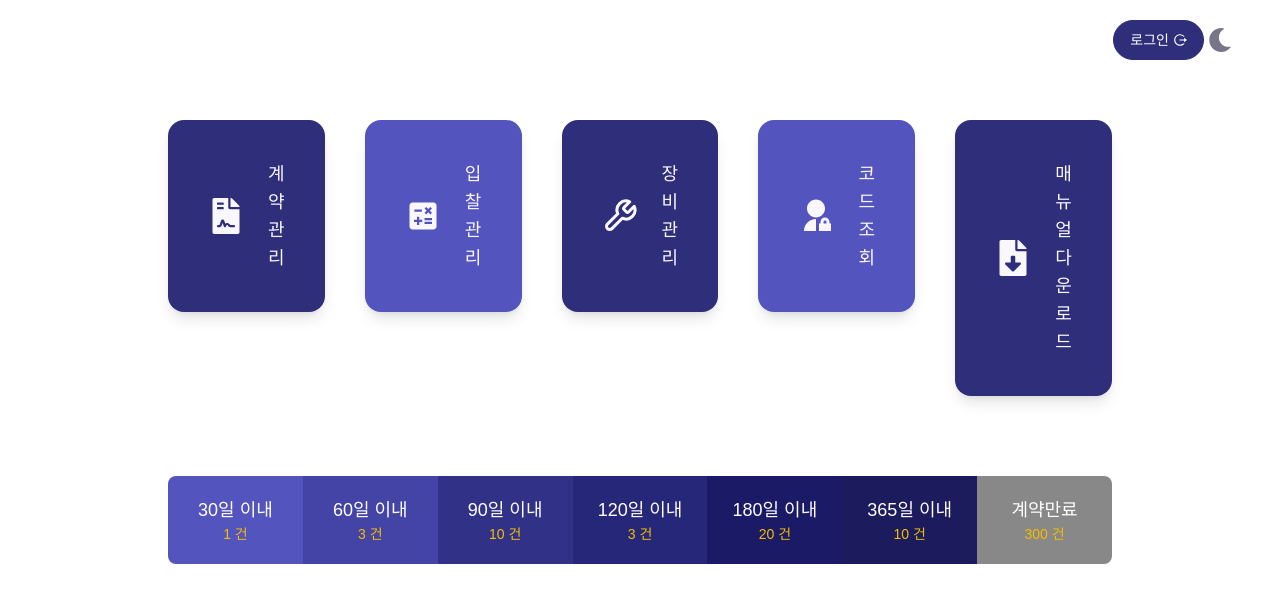
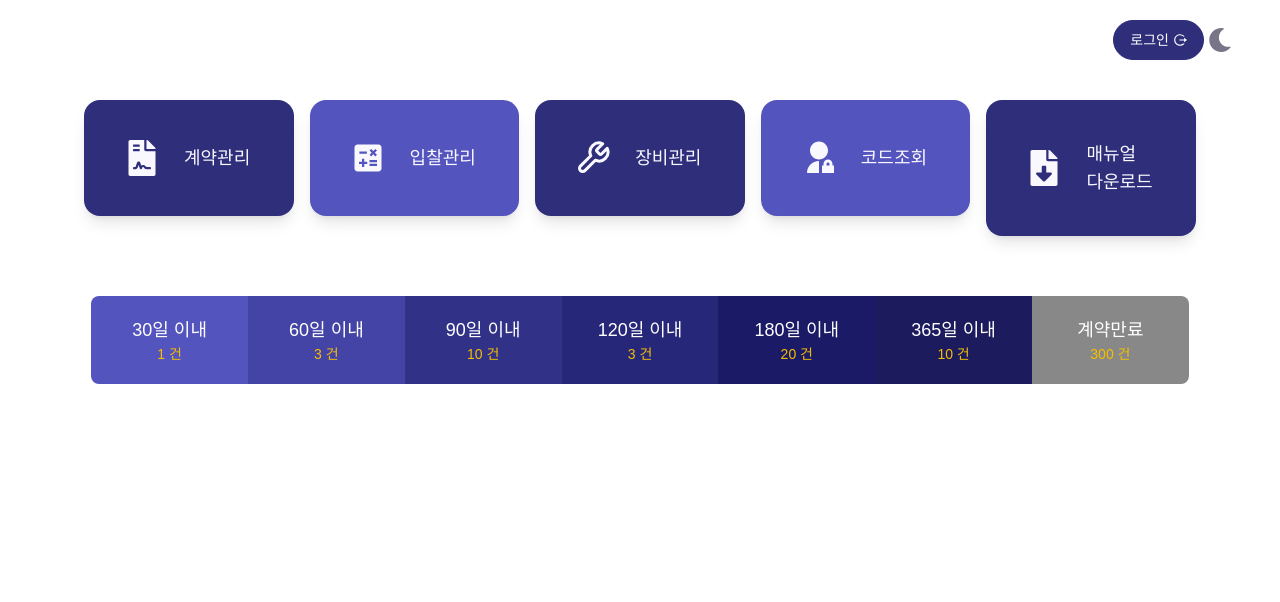
Before and after one commit to Hyeyeon-Ko/pur-ui2, a Next.js app: page /main in a window 1280 px wide. Shown: the top 602 px of the page. Built offline with nearby package versions, Linux system fonts and the light colour scheme; a web font is replaced by a local one.

Commit message:
Style: 대시보드 크기 ui 수정

```diff
--- a/app/main/page.tsx
+++ b/app/main/page.tsx
@@ -112,7 +112,7 @@ const Dashboard = () => {
   return (
     <div className="flex flex-col">
       {user && (
-        <div className="flex w-[80%] p-10 mx-auto items-center">
+        <div className="flex w-[90%] p-10 mx-auto items-center">
           <Label
             customStyle={{
               color: isDarkMode ? colors.white : colors["Grey_Darken-5"],
@@ -123,7 +123,7 @@ const Dashboard = () => {
           <SiNicehash className="text-3xl p-1" />
         </div>
       )}
-      <div className="grid grid-cols-5 gap-10 w-[80%] p-10 mx-auto">
+      <div className="grid grid-cols-5 gap-4 w-[90%] p-5 mx-auto">
         {cardData.map((card, index) => (
           <DashCard
             key={index}
@@ -134,7 +134,7 @@ const Dashboard = () => {
           />
         ))}
       </div>
-      <div className="grid grid-cols-7 w-[80%] p-10 mx-auto h-50 rounded-lg text-white">
+      <div className="grid grid-cols-7 w-[92%] p-10 mx-auto h-50 rounded-lg text-white">
         {deadlineItems.map((item) => (
           <ListItem
             key={item.id}
```
